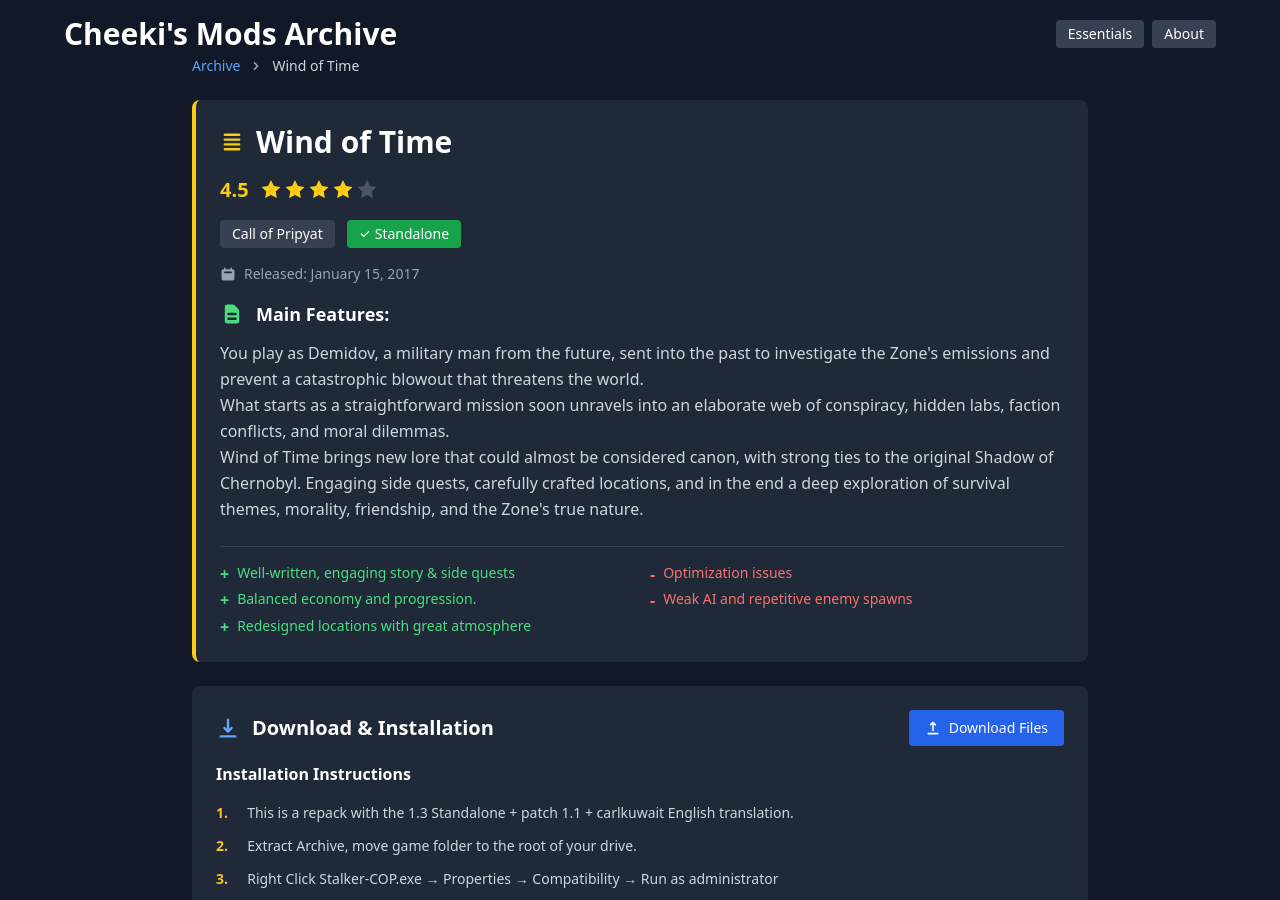
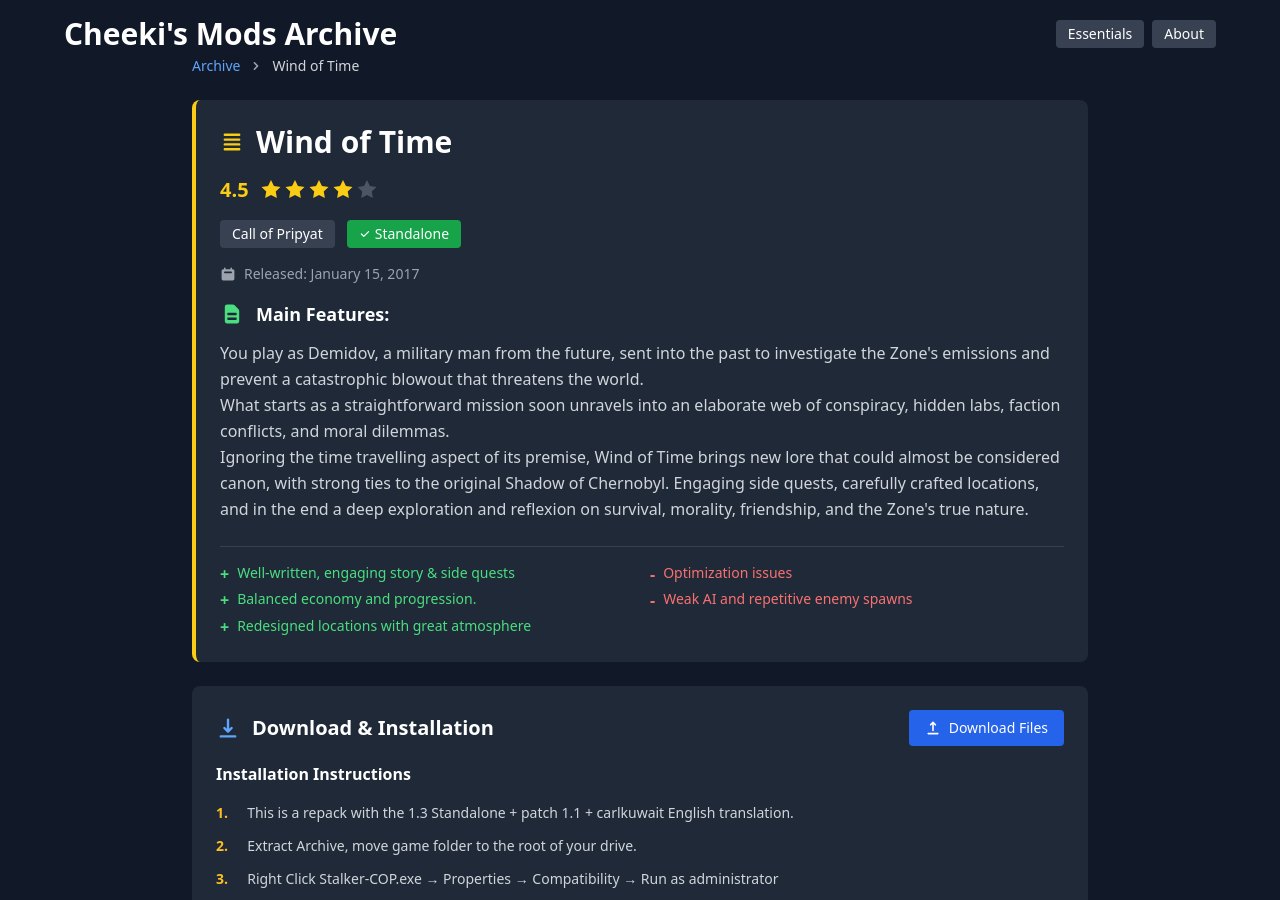
Before and after one commit to Cheekitos/CSMA, a Jekyll site: the page built from _mods/wind-of-time.md, in a window 1280 px wide and 900 px high. Built offline with Jekyll 4.4.1, drawn with Linux system fonts in a browser that asks for light colours; nearby versions of some CDN libraries.

Commit message:
Update wind-of-time.md

```diff
--- a/_mods/wind-of-time.md
+++ b/_mods/wind-of-time.md
@@ -8,8 +8,8 @@
 platform: "Call of Pripyat"
 engine: ""
 release_date: "2017-01-15"
-short_description: "After a mysterious and devastating emission, the Zone has begun to devour everything, threatening all life on the planet. A soldier is sent into the past to uncover the source of the Zone instability, and prevent humanity's extinction."
-description: "You play as Demidov, a military man from the future, sent into the past to investigate the Zone's emissions and prevent a catastrophic blowout that threatens the world. <br>What starts as a straightforward mission soon unravels into an elaborate web of conspiracy, hidden labs, faction conflicts, and moral dilemmas.<br>Wind of Time brings new lore that could almost be considered canon, with strong ties to the original Shadow of Chernobyl. Engaging side quests, carefully crafted locations, and in the end a deep exploration of survival themes, morality, friendship, and the Zone's true nature."
+short_description: "After a mysterious and devastating emission, the Zone has begun to devour everything, threatening all life on the planet. A soldier is sent back in time to uncover the source of the Zone instability, and prevent humanity's extinction."
+description: "You play as Demidov, a military man from the future, sent into the past to investigate the Zone's emissions and prevent a catastrophic blowout that threatens the world. <br>What starts as a straightforward mission soon unravels into an elaborate web of conspiracy, hidden labs, faction conflicts, and moral dilemmas.<br>Ignoring the time travelling aspect of its premise, Wind of Time brings new lore that could almost be considered canon, with strong ties to the original Shadow of Chernobyl. Engaging side quests, carefully crafted locations, and in the end a deep exploration and reflexion on survival, morality, friendship, and the Zone's true nature."
 
 # SEO ENHANCEMENT SECTION
 seo_title: "Wind of Time - Download & Install Guide | Cheeki's S.T.A.L.K.E.R. Mods Archive"
```
